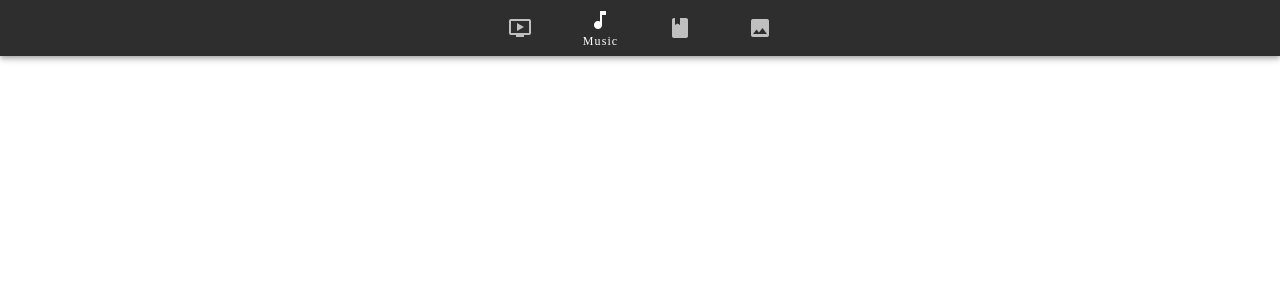
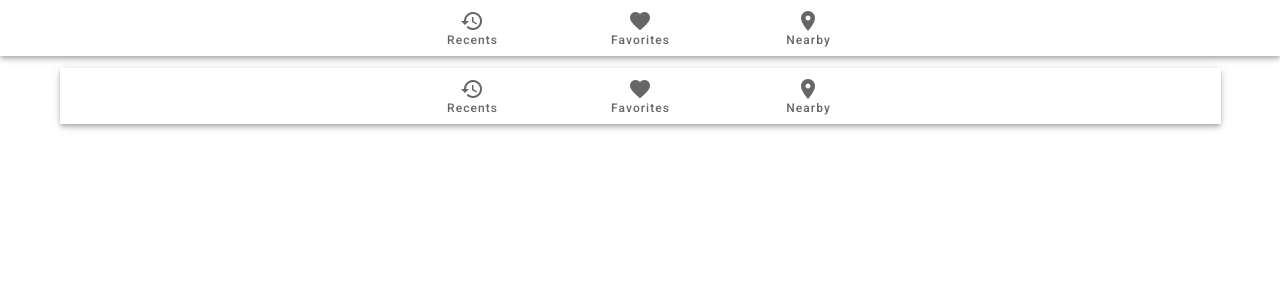
Before and after one commit to Hiroki-08/Human_Information_System_TCU, a Vue app: page / in a window 1280 px wide. Shown: the top 300 px of the page. Built offline with nearby package versions, Linux system fonts and the light colour scheme.

Commit message:
Almond頼んだ

```diff
--- a/src/App.vue
+++ b/src/App.vue
@@ -1,11 +1,20 @@
+
 <template>
-    <div>
-        <Homeview></Homeview>
-    </div>
+  <v-app>
+    <v-main>
+      <!-- 基本は v-main の中に記述するはず     -->
+      <!-- コンポーネントは htmlタグみたいに入れられる -->
+
+      <Homeview/>
+      <v-container>
+        <router-view/>
+      </v-container>
+    </v-main>
+  </v-app>
 </template>
 
 <script>
-import Homeview from './views/HomeView.vue';
+import Homeview from './views/Homeview.vue';
 
 export default {
     name: 'App',
--- a/src/router/index.js
+++ b/src/router/index.js
@@ -1,5 +1,6 @@
 import Vue from 'vue'
 import VueRouter from 'vue-router'
+
 import HomeView from '../views/HomeView.vue'
 
 Vue.use(VueRouter)
@@ -9,14 +10,6 @@ const routes = [
     path: '/',
     name: 'home',
     component: HomeView
-  },
-  {
-    path: '/about',
-    name: 'about',
-    // route level code-splitting
-    // this generates a separate chunk (about.[hash].js) for this route
-    // which is lazy-loaded when the route is visited.
-    component: () => import(/* webpackChunkName: "about" */ '../views/AboutView.vue')
   }
 ]
 
--- a/src/views/HomeView.vue
+++ b/src/views/HomeView.vue
@@ -1,50 +1,37 @@
 <template>
   <v-bottom-navigation
-        v-model="value"
-        :background-color="color"
-        dark
-        shift
+    :value="value"
+    color="teal"
+    grow
   >
     <v-btn>
-            <span>Video</span>
+      <span>Recents</span>
 
-            <v-icon>mdi-television-play</v-icon>
+      <v-icon>mdi-history</v-icon>
     </v-btn>
 
     <v-btn>
-            <span>Music</span>
+      <span>Favorites</span>
 
-            <v-icon>mdi-music-note</v-icon>
+      <v-icon>mdi-heart</v-icon>
     </v-btn>
 
     <v-btn>
-            <span>Book</span>
+      <span>Nearby</span>
 
-            <v-icon>mdi-book</v-icon>
-        </v-btn>
-
-        <v-btn>
-            <span>Image</span>
-
-            <v-icon>mdi-image</v-icon>
+      <v-icon>mdi-map-marker</v-icon>
     </v-btn>
   </v-bottom-navigation>
 </template>
 
 <script>
 export default {
+  name: "HomePage",
+  components: {
     data: () => ({ value: 1 }),
-
-        computed: {
-            color () {
-                switch (this.value) {
-                    case 0: return 'blue-grey'
-                    case 1: return 'teal'
-                    case 2: return 'brown'
-                    case 3: return 'indigo'
-                    default: return 'blue-grey'
   }
-            },
-        },
 }
 </script>
+
+<style scoped>
+</style>
```
Lines whose indentation alone changed are shown as unchanged.
